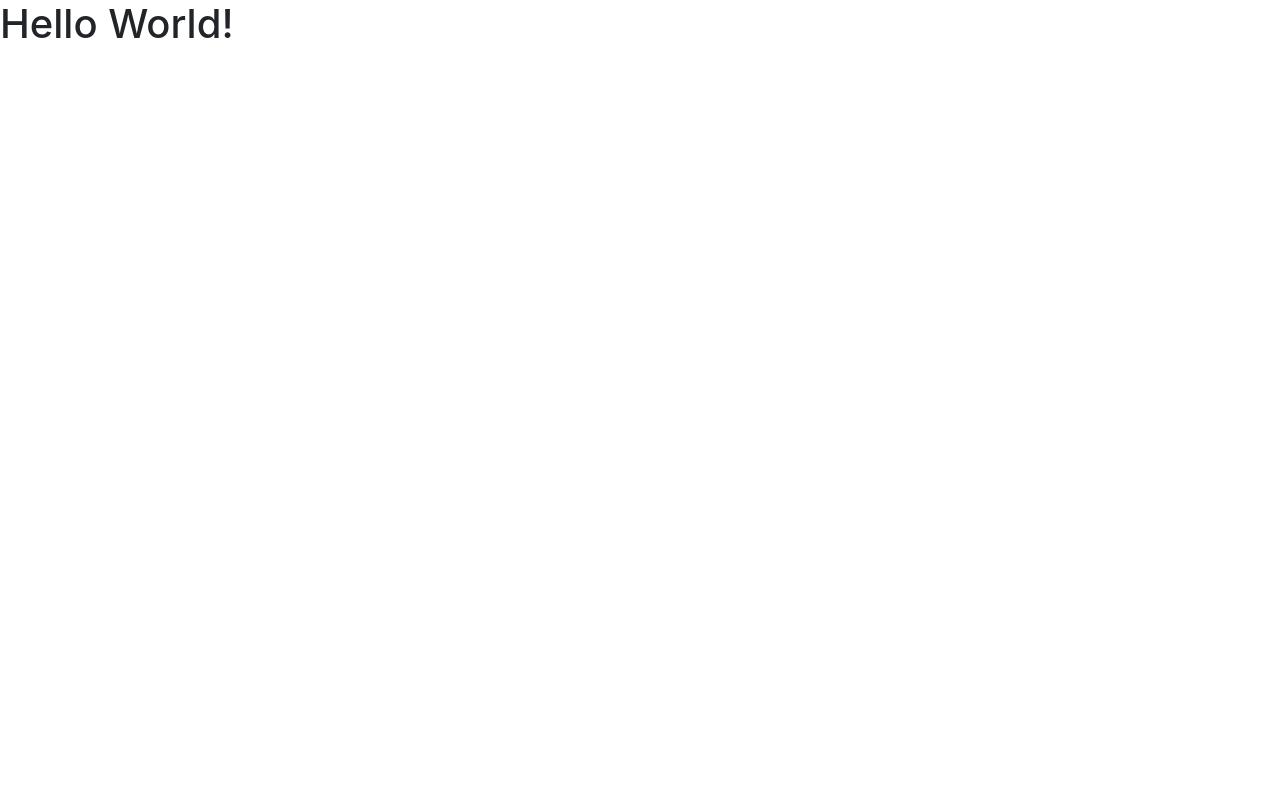
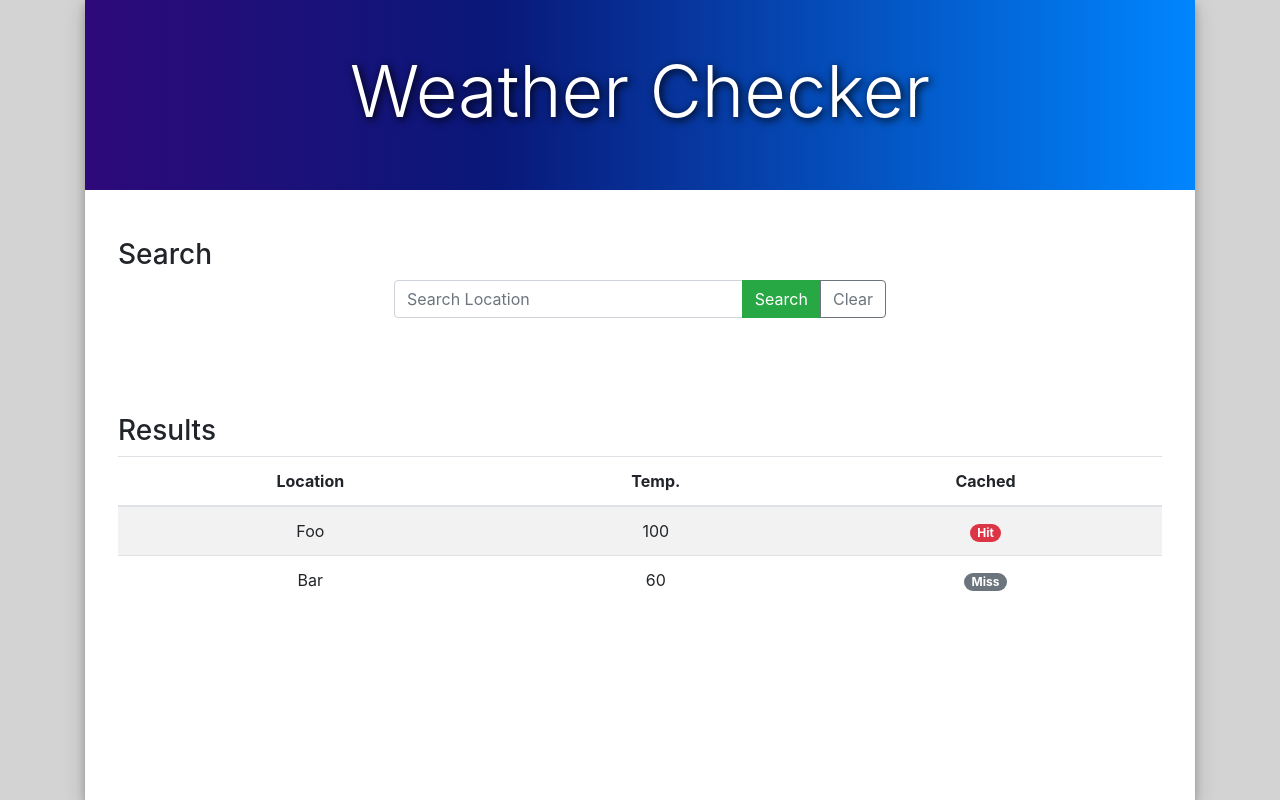
Before and after one commit to blenz/WeatherApp, a React (Create React App) app in the folder Client/: page / in a window 1280 px wide. Built offline with nearby package versions, Linux system fonts and the light colour scheme.

Commit message:
create initial ui

```diff
--- a/Client/package.json
+++ b/Client/package.json
@@ -3,9 +3,12 @@
   "version": "0.1.0",
   "private": true,
   "dependencies": {
+    "bootstrap": "^4.3.1",
+    "jquery": "^3.3.1",
     "react": "^16.0.0",
     "react-dom": "^16.0.0",
     "react-scripts": "^1.1.5",
+    "reactstrap": "^6.3.0",
     "rimraf": "^2.6.2"
   },
   "devDependencies": {
--- a/Client/src/App.js
+++ b/Client/src/App.js
@@ -1,5 +1,15 @@
 import React from 'react';
+import Header from './components/Header';
+import LocationInput from './components/LocationInput';
+import { Container } from 'reactstrap';
+import ResultsTable from './components/ResultsTable';
 
 export default () => (
-  <h1>Hello World!</h1>
+  <Container>
+    <div className="wrapper">
+      <Header />
+      <LocationInput />
+      <ResultsTable />
+    </div>
+  </Container>
 );
--- /dev/null
+++ b/Client/src/components/Header.jsx
@@ -0,0 +1,14 @@
+import React from 'react';
+import { Container } from 'reactstrap';
+
+const headerStyle = {
+    background: 'linear-gradient(90deg, rgba(46,9,121,1) 0%, rgba(9,24,121,1) 37%, rgba(0,134,255,1) 100%)'
+}
+
+export default () => (
+    <Container className="p-5" style={headerStyle}>
+        <h1 className="display-3 text-white" style={{ textShadow: '2px 2px 8px #000000' }} >
+            Weather Checker
+        </h1>
+    </Container>
+);
--- /dev/null
+++ b/Client/src/components/LocationInput.jsx
@@ -0,0 +1,21 @@
+import React from 'react';
+import { Container, Row, Col, InputGroup, Input, InputGroupAddon, Button } from 'reactstrap';
+
+export default () => (
+    <Container className="p-5">
+        <Row>
+            <h3 className="float-left">Search</h3>
+        </Row>
+        <Row className="justify-content-center align-items-center">
+            <Col lg="6">
+                <InputGroup>
+                    <Input placeholder="Search Location" />
+                    <InputGroupAddon addonType="append">
+                        <Button color="success" onClick={() => console.log('Hello')}>Search</Button>
+                        <Button outline color="secondary">Clear</Button>
+                    </InputGroupAddon>
+                </InputGroup>
+            </Col>
+        </Row>
+    </Container >
+);
--- /dev/null
+++ b/Client/src/components/ResultsTable.jsx
@@ -0,0 +1,33 @@
+import React from 'react';
+import { Container, Row, Badge } from 'reactstrap';
+
+export default () => (
+    <Container className="p-5">
+        <Row>
+            <h3 className="float-left">Results</h3>
+        </Row>
+        <Row>
+            <table className='table table-striped'>
+                <thead>
+                    <tr>
+                        <th>Location</th>
+                        <th>Temp.</th>
+                        <th>Cached</th>
+                    </tr>
+                </thead>
+                <tbody>
+                    <tr>
+                        <td>Foo</td>
+                        <td>100</td>
+                        <td><Badge color="danger" pill>Hit</Badge></td>
+                    </tr>
+                    <tr>
+                        <td>Bar</td>
+                        <td>60</td>
+                        <td><Badge color="secondary" pill>Miss</Badge></td>
+                    </tr>
+                </tbody>
+            </table>
+        </Row>
+    </Container>
+);
--- a/Client/src/index.js
+++ b/Client/src/index.js
@@ -1,8 +1,10 @@
-import 'bootstrap/dist/css/bootstrap.css';
 import React from 'react';
 import ReactDOM from 'react-dom';
 import App from './App';
 import registerServiceWorker from './registerServiceWorker';
+
+import 'bootstrap/dist/css/bootstrap.css';
+import './styles.css';
 
 ReactDOM.render(
   <App />,
--- /dev/null
+++ b/Client/src/styles.css
@@ -0,0 +1,10 @@
+body {
+    background-color: lightgrey;
+}
+
+.wrapper {
+    text-align: center;
+    height: 100vh;
+    background-color: white;
+    box-shadow: 0 4px 8px 0 rgba(0, 0, 0, 0.2), 0 6px 20px 0 rgba(0, 0, 0, 0.19);
+}
```
Also changed, not shown: 1 other file (tests, documents, lock files or other folders).
